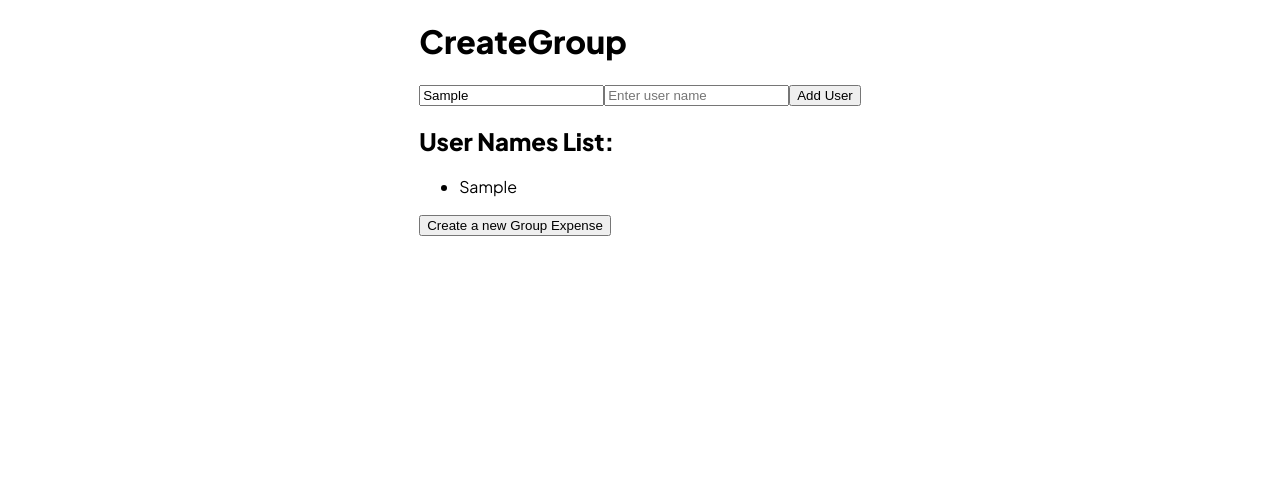
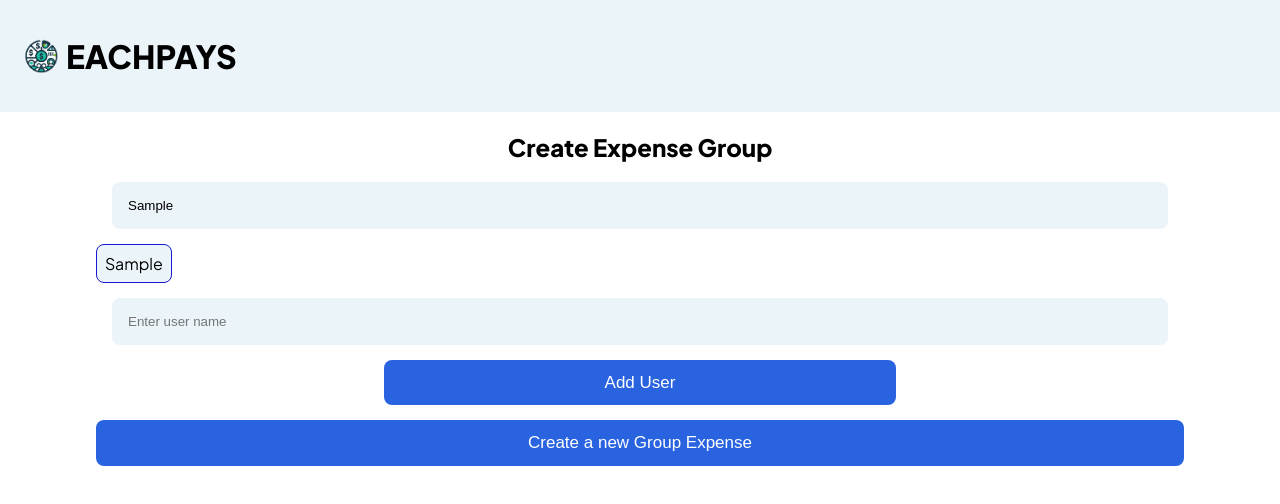
Before and after one commit to Jenin82/EachPays, a React (Vite) app: page /create in a window 1280 px wide. Both pictures are taken after typing "Sample", "Sample" into the empty fields and a click on the button "Add User". Shown: the top 504 px of the page. Built offline with nearby package versions, Linux system fonts and the light colour scheme.

Commit message:
feat(): create page css

```diff
--- /dev/null
+++ b/src/modules/CreateGroup/CreateGroup.module.css
@@ -0,0 +1,76 @@
+.container{
+	display: flex;
+	align-items: center;
+	justify-content: center;
+	overflow-x: hidden;
+	flex-direction: column;
+	width: 100vw;
+}
+
+.header{
+	height: 7em;
+	background-color: var(--secondary);
+	width: 100%;
+	padding-left: 2rem;
+	display: flex;
+	align-items: center;
+}
+
+.header img{
+	width: 50px;
+	height: 50px;
+}
+
+.formContainer{
+	display: flex;
+	align-items: center;
+	gap: 15px;
+	justify-content: center;
+	width: 100%;
+	flex-direction: column;
+}
+
+.formContainer input{
+	padding: 1rem;
+	background-color: var(--secondary);
+	border: none;
+	width: 80%;
+	border-radius: 8px;
+}
+
+.list{
+	display: flex;
+	align-items: center;
+	text-align: left;
+	width: 85%;
+	flex-wrap: wrap;
+	gap: 10px;
+}
+
+.list span{
+	text-align: left;
+	padding: 0.5em;
+	border-radius: 8px;
+	border: 1px solid rgb(23, 23, 209);
+	background-color: var(--secondary);
+}
+
+.button{
+	padding: 0.8rem;
+	border: none;
+	border-radius: 8px;
+	width: 40%;
+	background-color: rgb(41, 99, 224);
+	color: white;
+	font-size: 17px;
+}
+
+.button2{
+	padding: 0.8rem;
+	border: none;
+	border-radius: 8px;
+	width: 85%;
+	background-color: rgb(41, 99, 224);
+	color: white;
+	font-size: 17px;
+}
--- a/src/modules/CreateGroup/CreateGroup.tsx
+++ b/src/modules/CreateGroup/CreateGroup.tsx
@@ -7,10 +7,11 @@ import {
     saveDataToLocalStorage,
 } from "../../utils/common";
 import { useNavigate } from "react-router-dom";
+import styles from "./CreateGroup.module.css";
 
 const CreateGroup = () => {
     const [data, setData] = useState<Data>({ data: [] });
-	const navigate = useNavigate()
+    const navigate = useNavigate();
 
     useEffect(() => {
         // Load data from local storage on component mount
@@ -47,16 +48,26 @@ const CreateGroup = () => {
         }
     };
 
+	const handleRemoveUserName = (indexToRemove: number) => {
+        setUserNames((prevUserNames) =>
+            prevUserNames.filter((_, index) => index !== indexToRemove)
+        );
+    };
+
     const handleSaveMembersToGroup = () => {
         // Create new member objects from the userNames
-        const newMembers = userNames.map((name) => ({ name, paid: 0, id: uuidv4() }));
+        const newMembers = userNames.map((name) => ({
+            name,
+            paid: 0,
+            id: uuidv4(),
+        }));
         setGroup({
             ...group,
             id: uuidv4(),
             members: newMembers,
             membersCount: newMembers.length,
             name: groupName,
-		})
+        });
         setUserNames([]);
     };
     useEffect(() => {
@@ -71,38 +82,54 @@ const CreateGroup = () => {
         if (group.membersCount > 0) {
             saveDataToLocalStorage(data);
             deleteGroupsWithEmptyId(data);
-			navigate("/")
+            navigate("/");
         }
+        deleteGroupsWithEmptyId(data);
     }, [data]);
 
     return (
-        <div>
-            <h1>CreateGroup</h1>
-            <div>
+        <div className={styles.container}>
+            <div className={styles.header}>
+                <img
+                    src="/logo.png?url"
+                    alt="Logo"
+                    onClick={() => navigate("/")}
+                />
+                <h1 onClick={() => navigate("/")}>EACHPAYS</h1>
+            </div>
+            <h2>Create Expense Group</h2>
+            <div className={styles.formContainer}>
                 <input
                     type="text"
                     placeholder="Expense Group Name"
                     onChange={handleGroupNameChange}
                 />
+                <div className={styles.list}>
+                    {userNames.map((userName, index) => (
+                        <span
+                            key={index}
+                            onClick={() => handleRemoveUserName(index)}
+                        >
+                            {userName}
+                        </span>
+                    ))}
+                </div>
                 <input
                     type="text"
                     placeholder="Enter user name"
                     value={nameInput}
                     onChange={handleInputChange}
                 />
-                <button onClick={handleAddUserName}>Add User</button>
-            </div>
-            <div>
-                <h2>User Names List:</h2>
-                <ul>
-                    {userNames.map((userName, index) => (
-                        <li key={index}>{userName}</li>
-                    ))}
-                </ul>
-            </div>
-            <button onClick={() => handleSaveMembersToGroup()}>
+                <button onClick={handleAddUserName} className={styles.button}>
+                    Add User
+                </button>
+                <button
+                    onClick={() => handleSaveMembersToGroup()}
+                    className={styles.button2}
+                >
                     Create a new Group Expense
                 </button>
+            </div>
         </div>
     );
 };
--- a/src/modules/Dashboard/Dashboard.tsx
+++ b/src/modules/Dashboard/Dashboard.tsx
@@ -39,12 +39,14 @@ export const Dashboard = () => {
             </div>
             <div className={styles.groups}>
                 {data.data.map((group) => (
-                    <div key={group.id} className={styles.group}>
-                        <h2 onClick={() => navigate(`/group/${group.id}`)}>
-                            {group.name}
-                        </h2>
+                    <div
+                        key={group.id}
+                        className={styles.group}
+                        onClick={() => navigate(`/group/${group.id}`)}
+                    >
+                        <h2>{group.name}</h2>
                         <div>
-							<span>Total: {group.total}</span>
+                            <span>Total: {group.total}</span>
                             <span>Members: {group.membersCount}</span>
                         </div>
                     </div>
```
Lines whose indentation alone changed are shown as unchanged.
